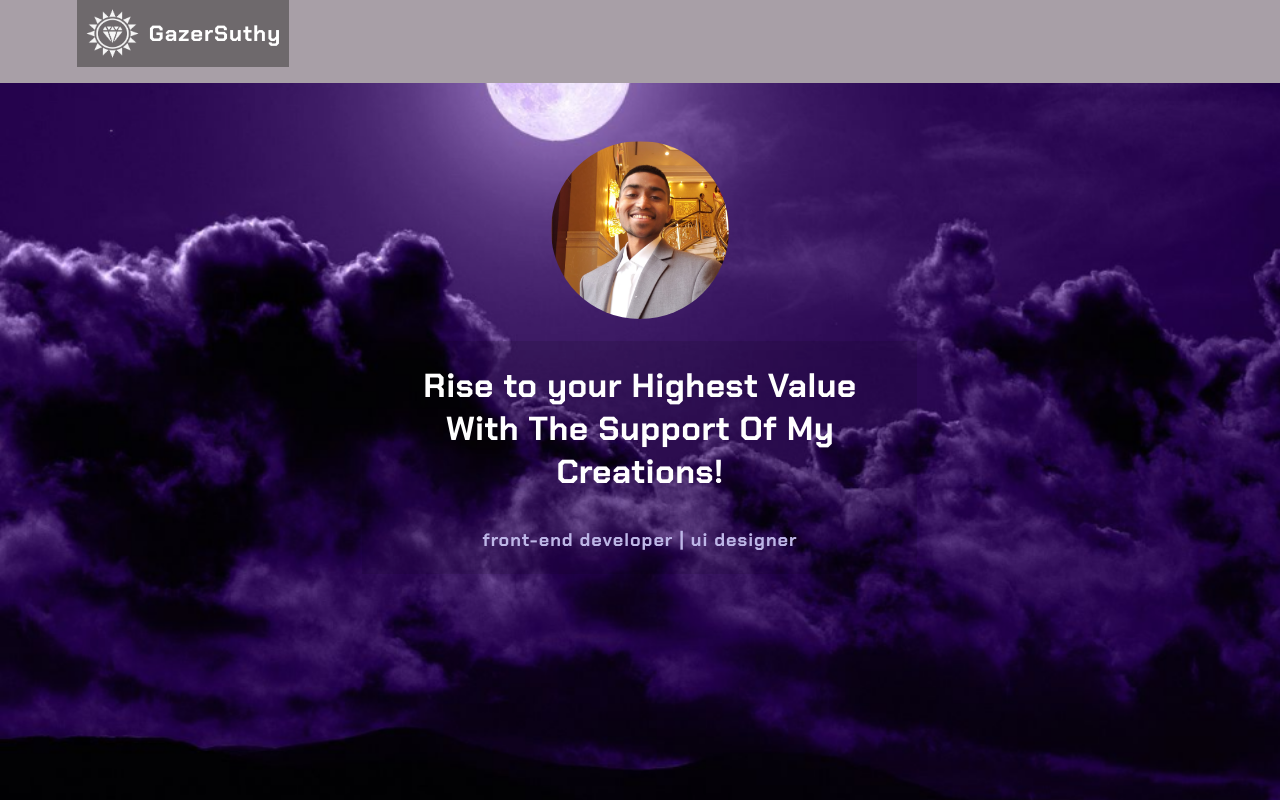
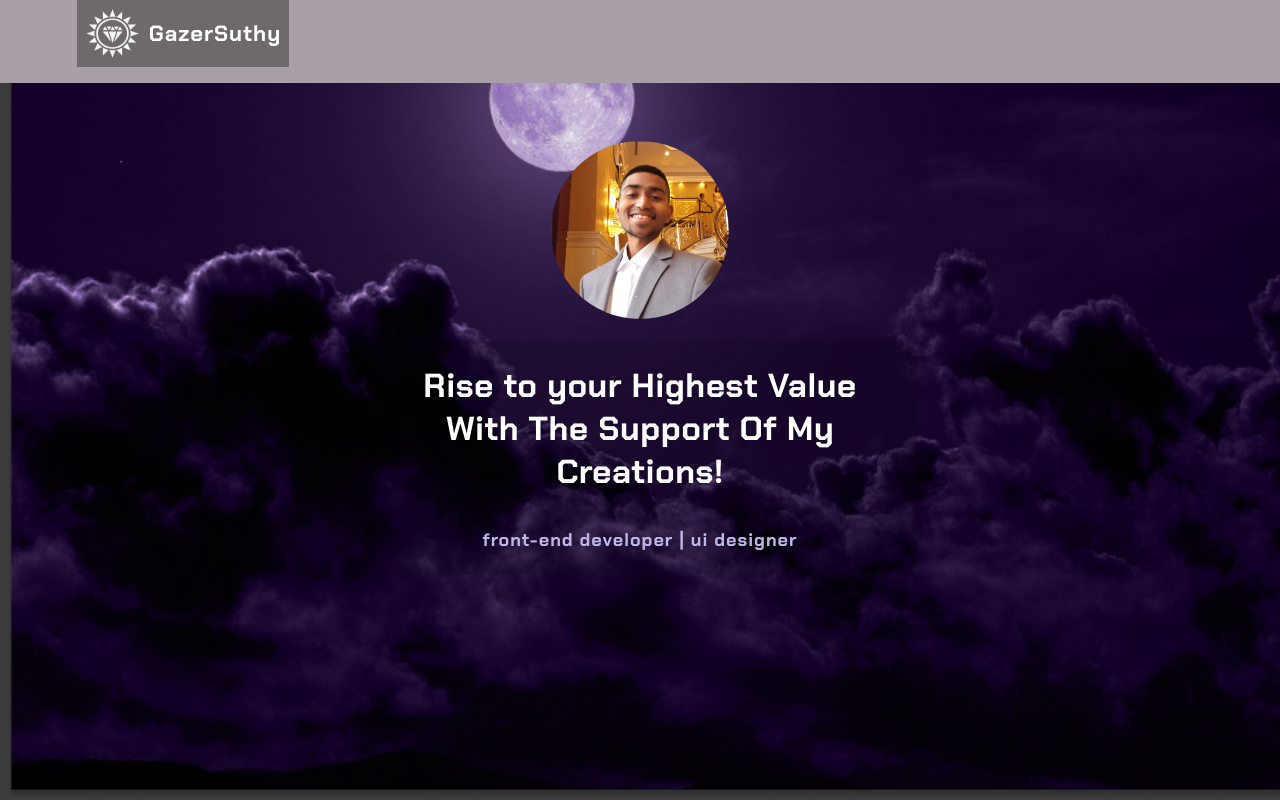
Before and after one commit to GazerSuthy/GazerSuthy, a React (Create React App) app: page / in a window 1280 px wide. Shown: the top 800 px of the page. Built offline with nearby package versions, Linux system fonts and the light colour scheme.

Commit message:
alignment in being

```diff
--- a/src/App.css
+++ b/src/App.css
@@ -138,7 +138,7 @@ body {
 }
 .hero-wrapper {
   padding-top: 5.5rem;
-  background: url(./images/hero-bg.png);
+  background: url(./images/hero-bg-2.png);
   background-size: cover;
   height: 88.8vh;
   min-height: 800px;
@@ -184,10 +184,9 @@ body {
     display: flex;
     flex-direction: row-reverse;
     justify-content: space-between;
-    padding-top: 11em;
+    padding-top: 8.8em;
   }
   .hero-wrapper {
-    background: url(./images/hero-bg-1.png);
     background-size: cover;
     background-position-y: 44px;
   }
--- a/src/App.js
+++ b/src/App.js
@@ -28,8 +28,6 @@ function App() {
   // implementing intersection observer {Work in Progress!!}
   const highlightActiveNav = (entries) => {
     const [entry] = entries;
-
-    console.log(entry.target);
 
     // if the observer is over the hero section, only highlight the home navbar link
     if (entry.target.className === "hero-wrapper" && entry.isIntersecting) {
```
Also changed, not shown: src/images/hero-bg-2.png (added).
